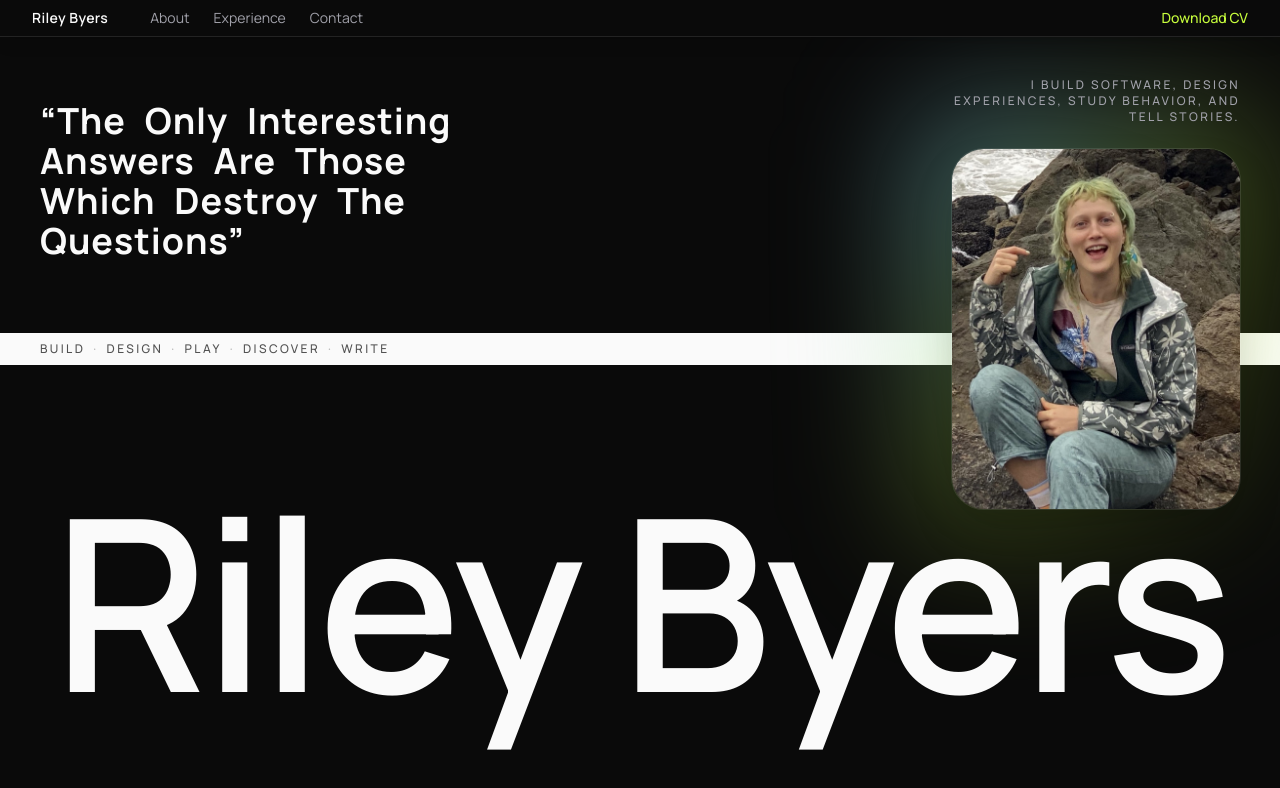
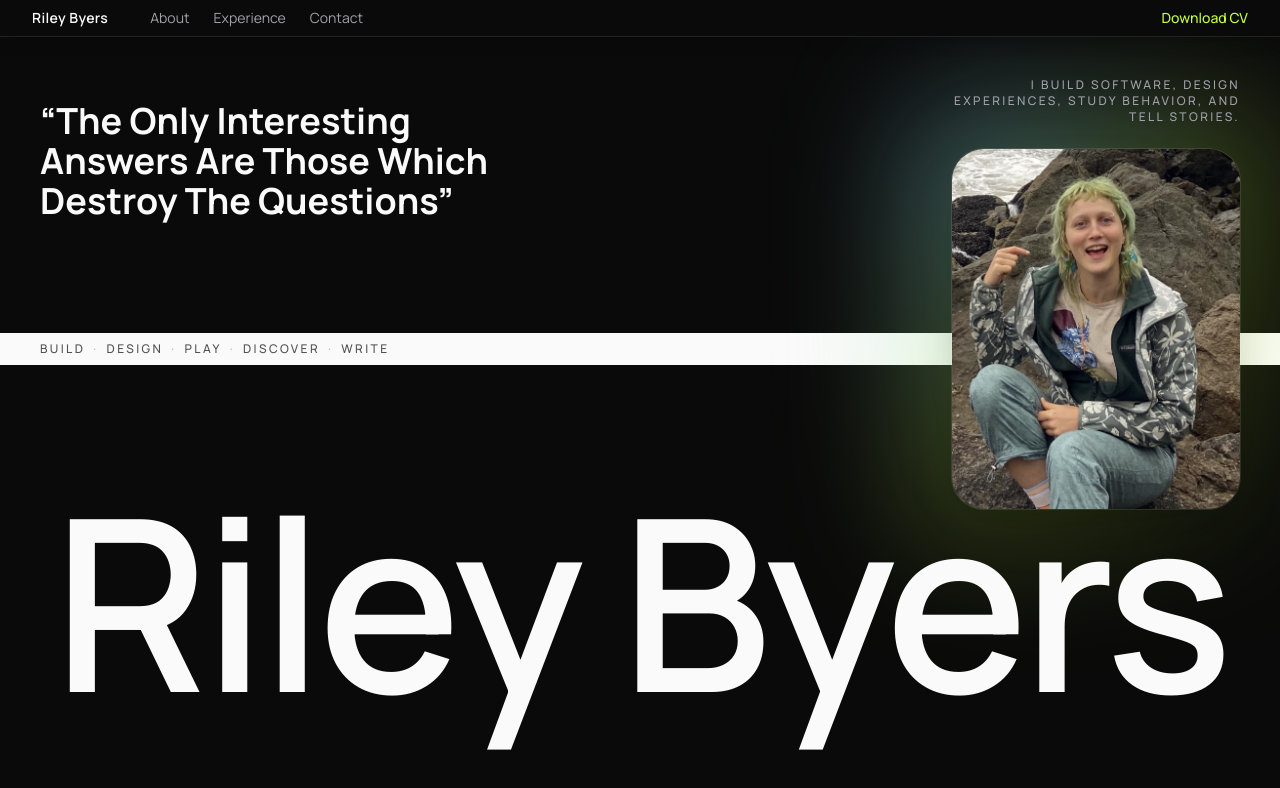
Before and after one commit to rileyb3/portfolio, a Next.js app: page / in a window 1280 px wide. Shown: the top 788 px of the page. Built offline with nearby package versions, Linux system fonts and the light colour scheme.

Commit message:
Hero quote: revert letter/word spacing to normal, keep leading-snug

```diff
--- a/src/components/Hero.tsx
+++ b/src/components/Hero.tsx
@@ -52,16 +52,14 @@ export default function Hero() {
             Bold/chunky like the name below, just at a fraction of its
             size, with the quotation marks typed directly into the copy
             rather than done as CSS-generated quotes. Upright (not
-            italic), with roomier letter/word spacing than normal body
-            copy for a more deliberate, spaced-out read — line-height is
-            kept to `leading-snug` rather than loose, though, since at
-            this size loose line-height is what was pushing the block
-            past the white bar below. Pulled up higher (there's clear
-            room above it) and widened at each breakpoint (there's room
-            toward the photo before the bar's right edge) so it needs
-            fewer wrapped lines in the first place, rather than relying on
-            line-height alone to make room. */}
-        <blockquote className="absolute inset-x-0 top-14 z-20 max-w-sm px-6 text-xl font-bold leading-snug tracking-wide text-paper [word-spacing:0.3em] sm:top-16 sm:max-w-lg sm:px-10 sm:text-2xl lg:max-w-xl lg:text-4xl">
+            italic), normal letter/word spacing (the wider tracking and
+            word-spacing tried earlier read as odd at this size and
+            weight). Line-height stays at `leading-snug` — pulled up
+            higher (there's clear room above it) and widened at each
+            breakpoint (there's room toward the photo before the bar's
+            right edge) so it needs fewer wrapped lines in the first
+            place, keeping it clear of the white bar below. */}
+        <blockquote className="absolute inset-x-0 top-14 z-20 max-w-sm px-6 text-xl font-bold leading-snug text-paper sm:top-16 sm:max-w-lg sm:px-10 sm:text-2xl lg:max-w-xl lg:text-4xl">
           &ldquo;The Only Interesting Answers Are Those Which Destroy The
           Questions&rdquo;
         </blockquote>
```
